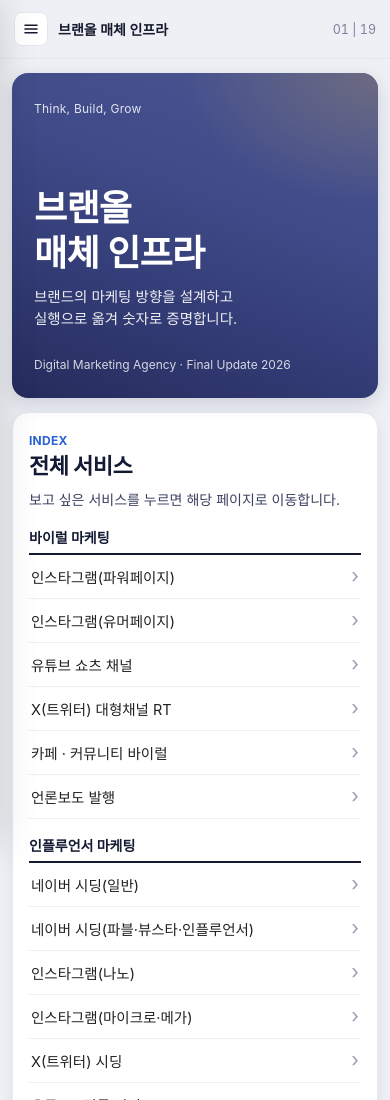
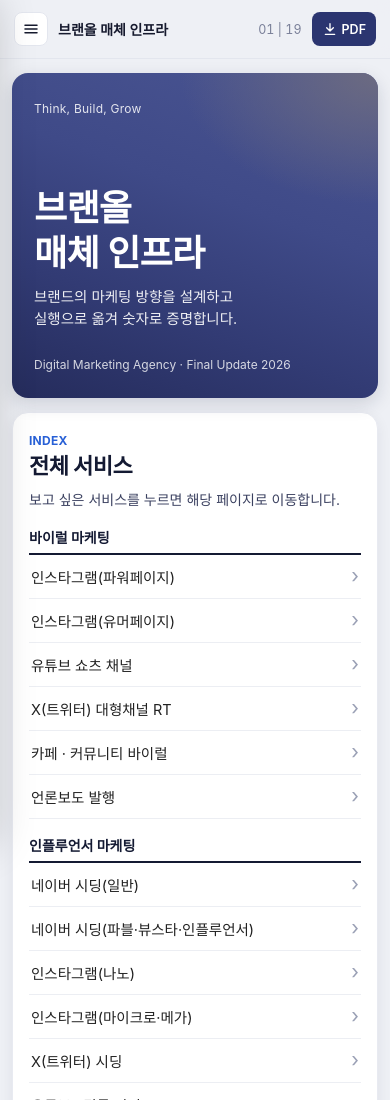
Before and after one commit to branallceo/branall-infra, a plain HTML site: page index.html in a window 390 px wide. Shown: the top 1100 px of the page. Drawn offline with Linux system fonts and the light colour scheme; a web font is replaced by a local one.

Commit message:
PDF 다운로드 버튼 추가 (PC 왼쪽, 모바일 위쪽) + 버전 20261117a

```diff
--- a/assets/docs.js
+++ b/assets/docs.js
@@ -1,5 +1,5 @@
 /* 소개서 목록, 링크 위치, 움직이는 요소(motion: GIF/영상) 위치. x,y,w,h 는 페이지 기준 % */
-window.DOCS_VERSION = '20261109b'; /* 이미지 교체 시 이 값을 바꾸면 방문자 화면에 바로 반영 */
+window.DOCS_VERSION = '20261117a'; /* 이미지 교체 시 이 값을 바꾸면 방문자 화면에 바로 반영 */
 window.DOCS = {
  "main": {
   "title": "브랜올 매체 인프라",
--- a/assets/viewer.css
+++ b/assets/viewer.css
@@ -54,6 +54,12 @@ body.debug .hot{background:rgba(255,106,61,.25);outline:1px solid #ff6a3d}
 .bar svg{width:20px;height:20px}
 .menu-btn{display:none !important}
 
+/* PDF 다운로드 */
+.dl-side{display:flex;align-items:center;justify-content:center;gap:6px;margin:0 6px;height:36px;border-radius:9px;background:var(--navy);color:#fff !important;font-size:13px;font-weight:600}
+.dl-side:hover{background:var(--navy-2)}
+.dl-side svg{width:16px;height:16px}
+.mdl{display:none}
+
 .foot{position:absolute;right:18px;bottom:30px;font-size:11px;color:#a4a9bd;letter-spacing:.02em}
 
 /* ---------- 모바일: 세로 스크롤 ---------- */
@@ -72,6 +78,9 @@ body.debug .hot{background:rgba(255,106,61,.25);outline:1px solid #ff6a3d}
   .mtop .count{font-size:12.5px}
   .mtop button{width:34px;height:34px;display:grid;place-items:center;border-radius:8px;background:#fff;border:1px solid var(--line)}
   .mtop svg{width:18px;height:18px}
+  .mtop .mdl{display:flex;align-items:center;gap:4px;height:34px;padding:0 10px;border-radius:8px;background:var(--navy);color:#fff;font-size:12.5px;font-weight:600;flex:none}
+  .mtop .mdl svg{width:16px;height:16px}
+  .side .dl-side{display:none}
   .scroll-list{display:flex;flex-direction:column;gap:14px;padding:14px 12px 40px}
   .scroll-list .slide{border-radius:10px;width:100%}
   .scroll-list .pno{font-size:11px;color:var(--muted);margin:-6px 2px 0;text-align:right}
--- a/assets/viewer.js
+++ b/assets/viewer.js
@@ -13,6 +13,9 @@
   var big = function (i) { return 'img/' + slug + '-' + i + '.webp' + VER; };
   var small = function (i) { return 'img/' + slug + '-t' + i + '.jpg' + VER; };
   var pad = function (n) { return (n < 10 ? '0' : '') + n; };
+  // PDF 다운로드: pdf/{doc}.pdf (소개서 내용을 바꾸면 PDF도 다시 만들어 올려야 함, README 참고)
+  var pdfUrl = 'pdf/' + slug + '.pdf' + VER;
+  var pdfName = (slug === 'main' ? '브랜올 매체 인프라' : D.title).replace(/[\\/:*?"<>|]/g, '') + '.pdf';
   var HTML = window.DECK_HTML && window.DECK_HTML[slug];
   var MOB = window.DECK_MOBILE && window.DECK_MOBILE[slug];
   var docLinks = function (h) { return h.replace(/\{\{DOC:([\w-]+)\}\}/g, function (m, s) { return docUrl(s); }); };
@@ -33,7 +36,8 @@
     next: '<svg viewBox="0 0 24 24" fill="none" stroke="currentColor" stroke-width="2" stroke-linecap="round" stroke-linejoin="round"><path d="M9 18l6-6-6-6"/></svg>',
     full: '<svg viewBox="0 0 24 24" fill="none" stroke="currentColor" stroke-width="2" stroke-linecap="round" stroke-linejoin="round"><path d="M4 9V4h5M20 9V4h-5M4 15v5h5M20 15v5h-5"/></svg>',
     menu: '<svg viewBox="0 0 24 24" fill="none" stroke="currentColor" stroke-width="2" stroke-linecap="round"><path d="M4 7h16M4 12h16M4 17h16"/></svg>',
-    home: '<svg viewBox="0 0 24 24" fill="none" stroke="currentColor" stroke-width="2" stroke-linecap="round" stroke-linejoin="round" width="14" height="14"><path d="M15 18l-6-6 6-6"/></svg>'
+    home: '<svg viewBox="0 0 24 24" fill="none" stroke="currentColor" stroke-width="2" stroke-linecap="round" stroke-linejoin="round" width="14" height="14"><path d="M15 18l-6-6 6-6"/></svg>',
+    dl: '<svg viewBox="0 0 24 24" fill="none" stroke="currentColor" stroke-width="2" stroke-linecap="round" stroke-linejoin="round"><path d="M12 4v11M7 10l5 5 5-5M5 20h14"/></svg>'
   };
 
   /* ---------- 화면 뼈대 ---------- */
@@ -44,11 +48,12 @@
       '<div class="brand"><span class="logo">BRANALL</span><span class="count" id="cnt"></span></div>' +
       '<div class="doc-title"></div>' +
       (slug !== 'main' ? '<a class="back" href="' + docUrl('main') + '">' + ICON.home + '브랜올 매체 인프라 전체 보기</a>' : '') +
+      '<a class="dl-side" href="' + pdfUrl + '" download="' + pdfName + '">' + ICON.dl + 'PDF 다운로드</a>' +
       '<nav class="thumbs" id="thumbs" aria-label="페이지 목록"></nav>' +
     '</aside>' +
     '<div class="scrim" id="scrim"></div>' +
     '<main class="main">' +
-      '<div class="mtop"><button id="mmenu" aria-label="목차">' + ICON.menu + '</button><div class="t"></div><span class="count" id="mcnt"></span></div>' +
+      '<div class="mtop"><button id="mmenu" aria-label="목차">' + ICON.menu + '</button><div class="t"></div><span class="count" id="mcnt"></span><a class="mdl" href="' + pdfUrl + '" download="' + pdfName + '" aria-label="PDF 다운로드">' + ICON.dl + '<span>PDF</span></a></div>' +
       '<div class="stage" id="stage"><div class="slide" id="slide"><img class="pg" id="pg" alt=""></div></div>' +
       '<div class="scroll-list" id="list"></div>' +
       '<div class="bar">' +
```
